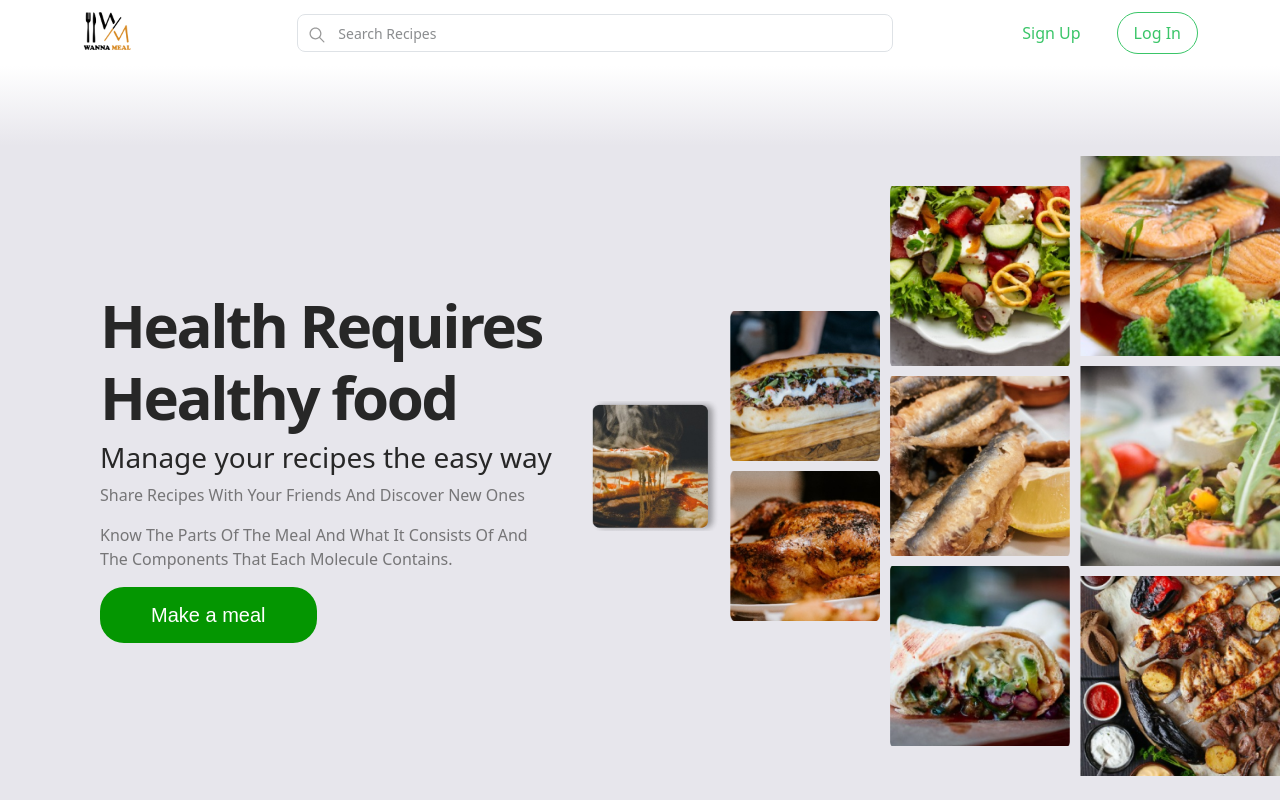
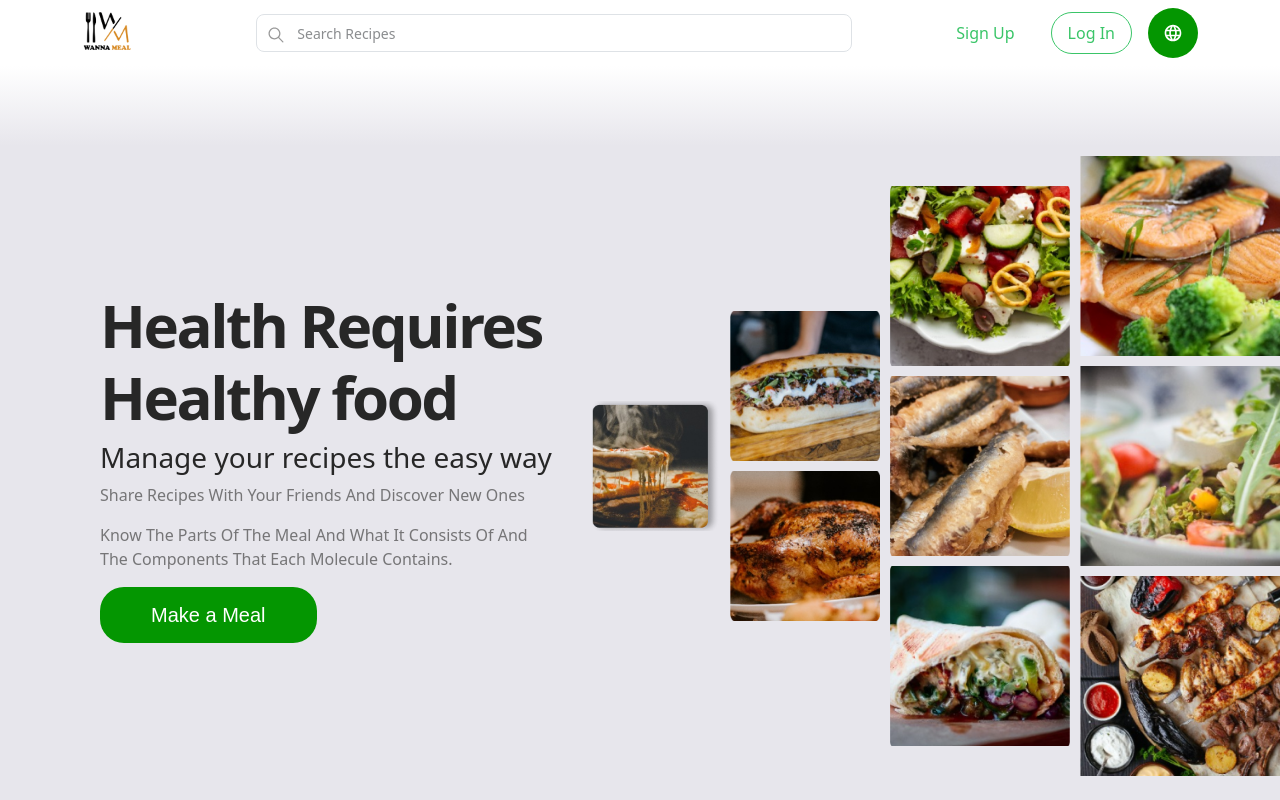
Before and after one commit to Graduation-Project-MRS/Frontend, a React (Create React App) app in the folder wannameal/: page / in a window 1280 px wide. Shown: the top 800 px of the page. Built offline with nearby package versions, Linux system fonts and the light colour scheme.

Commit message:
start localization

```diff
--- a/wannameal/package.json
+++ b/wannameal/package.json
@@ -11,8 +11,12 @@
     "axios": "^1.6.8",
     "bootstrap": "^5.3.3",
     "framer-motion": "^11.1.7",
+    "i18next": "^23.11.5",
+    "i18next-browser-languagedetector": "^8.0.0",
+    "i18next-http-backend": "^2.5.2",
     "react": "^18.2.0",
     "react-dom": "^18.2.0",
+    "react-i18next": "^14.1.2",
     "react-icons": "^5.1.0",
     "react-redux": "^9.1.1",
     "react-router-dom": "^6.22.3",
--- /dev/null
+++ b/wannameal/public/locales/en/translation.json
@@ -0,0 +1,8 @@
+{
+  "Where!?!?!?!": "Home page",
+  "heading": "Health Requires Healthy food",
+  "mini": "Manage your recipes the easy way",
+  "intro_p1": "Share Recipes With Your Friends And Discover New Ones",
+  "intro_p2": "Know The Parts Of The Meal And What It Consists Of And The Components That Each Molecule Contains.",
+  "mainBtn": "Make a Meal"
+}
--- a/wannameal/src/components/landingPage/LandingPage.jsx
+++ b/wannameal/src/components/landingPage/LandingPage.jsx
@@ -10,7 +10,9 @@ import rec9 from "../../assets/Rectangle 9.png";
 import rec10 from "../../assets/Rectangle 10.png";
 import { motion } from "framer-motion"
 import styles from './landing.module.css';
-export default function landingPage() {
+import { useTranslation } from "react-i18next";
+export default function LandingPage() {
+  const { t } = useTranslation()
   return (
     <div className={styles.homeContainer}>
       <div className={`container-lg m-0 p-0 `}>
@@ -21,19 +23,15 @@ export default function landingPage() {
             transition={{ duration: 0.8 }}
             className={`col-12 col-lg-6  ${styles.info}`}>
             <div className={styles.mainTitle}>
-              <h1 >
-                Health Requires Healthy food
-              </h1>
-              <h3>Manage your recipes the easy way</h3>
+              <h1>{t("heading")}</h1>
+              <h3>{t("mini")}</h3>
             </div>
             <div className={styles.description}>
-              <p>share recipes with your friends and discover new ones</p>
-              <p>
-                Know the parts of the meal and what it consists of and the
-                components that each molecule contains.
-              </p>
+              <p>{t('intro_p1')}</p>
+              <p>{t('intro_p2')}</p>
             </div>
-            <button className={`btn ${styles.button}`}>Make a meal</button>
+            <button className={`btn ${styles.button}`}>{t('mainBtn')}</button>
+
           </motion.div>
           <div className={` col-lg-6 ${styles.images}`}>
             <motion.div
--- /dev/null
+++ b/wannameal/src/components/languageSelector/LanguageSelector.jsx
@@ -0,0 +1,38 @@
+import React from 'react'
+import { useEffect } from 'react'
+import { useTranslation } from 'react-i18next'
+import style from './style.module.css'
+import { MdLanguage } from "react-icons/md";
+const langs = [
+    { code: 'en', lang: 'English' },
+    { code: 'ar', lang: 'Arabic' },
+]
+
+export default function LanguageSelector() {
+    const { i18n } = useTranslation()
+    const changeLanguage = (lng) => {
+        i18n.changeLanguage(lng)
+    }
+    // useEffect(() => {
+    //     document.body.dir = i18n.dir()
+    // }, [i18n, i18n.language])
+
+    return (
+        <>
+            <label className={style.popup}>
+                <input type="checkbox" />
+                <div tabIndex={0} className={style.burger}>
+                    <MdLanguage size={20} color='white' />
+                </div>
+                <nav className={style.popup_window}>
+                    <ul>
+                        {langs.map((x) => {
+                            return <li><button onClick={() => changeLanguage(x.code)} key={x.code}><span>{x.lang}</span></button></li>
+                        })}
+                    </ul>
+                </nav>
+            </label>
+
+        </>
+    )
+}
--- /dev/null
+++ b/wannameal/src/components/languageSelector/style.module.css
@@ -0,0 +1,189 @@
+/* The design is inspired from Galahhad*/
+
+.popup {
+  --burger-line-width: 1.125em;
+  --burger-line-height: 0.125em;
+  --burger-offset: 0.625em;
+  --burger-bg: #00bf63;
+  --burger-color: #333;
+  --burger-line-border-radius: 0.1875em;
+  --burger-diameter: 3.125em;
+  --burger-btn-border-radius: calc(var(--burger-diameter) / 2);
+  --burger-line-transition: 0.3s;
+  --burger-transition: all 0.1s ease-in-out;
+  --burger-hover-scale: 1.1;
+  --burger-active-scale: 0.95;
+  --burger-enable-outline-color: var(--burger-bg);
+  --burger-enable-outline-width: 0.125em;
+  --burger-enable-outline-offset: var(--burger-enable-outline-width);
+  /* nav */
+  --nav-padding-x: 0.25em;
+  --nav-padding-y: 0.625em;
+  --nav-border-radius: 0.375em;
+  --nav-border-color: #ccc;
+  --nav-border-width: 0.0625em;
+  --nav-shadow-color: rgba(0, 0, 0, 0.2);
+  --nav-shadow-width: 0 1px 5px;
+  --nav-bg: #eee;
+  --nav-font-family: "Poppins", sans-serif;
+  --nav-default-scale: 0.8;
+  --nav-active-scale: 1;
+  --nav-position-left: 0;
+  --nav-position-right: unset;
+  /* if you want to change sides just switch one property */
+  /* from properties to "unset" and the other to 0 */
+  /* title */
+  --nav-title-size: 0.625em;
+  --nav-title-color: #777;
+  --nav-title-padding-x: 1rem;
+  --nav-title-padding-y: 0.25em;
+  /* nav button */
+  --nav-button-padding-x: 1rem;
+  --nav-button-padding-y: 0.375em;
+  --nav-button-border-radius: 0.375em;
+  --nav-button-font-size: 17px;
+  --nav-button-hover-bg: #00bf63;
+  --nav-button-hover-text-color: #fff;
+  --nav-button-distance: 0.875em;
+  /* underline */
+  --underline-border-width: 0.0625em;
+  --underline-border-color: #ccc;
+  --underline-margin-y: 0.3125em;
+}
+
+/* popup settings 👆 */
+
+.popup {
+  display: inline-block;
+  text-rendering: optimizeLegibility;
+  position: relative;
+}
+
+.popup input {
+  display: none;
+}
+
+.burger {
+  display: flex;
+  position: relative;
+  align-items: center;
+  justify-content: center;
+  background: var(--green);
+  width: var(--burger-diameter);
+  height: var(--burger-diameter);
+  border-radius: var(--burger-btn-border-radius);
+  border: none;
+  cursor: pointer;
+  overflow: hidden;
+  transition: var(--burger-transition);
+  outline: var(--burger-enable-outline-width) solid transparent;
+  outline-offset: 0;
+}
+
+.popup_window {
+  transform: scale(var(--nav-default-scale));
+  visibility: hidden;
+  opacity: 0;
+  position: absolute;
+  padding: var(--nav-padding-y) var(--nav-padding-x);
+  background: var(--light_burble);
+  font-family: var(--nav-font-family);
+  color: var(--nav-text-color);
+  border-radius: var(--nav-border-radius);
+  box-shadow: var(--nav-shadow-width) var(--nav-shadow-color);
+  border: var(--nav-border-width) solid var(--nav-border-color);
+  top: calc(
+    var(--burger-diameter) + var(--burger-enable-outline-width) +
+      var(--burger-enable-outline-offset)
+  );
+  left: var(--nav-position-left);
+  right: var(--nav-position-right);
+  transition: var(--burger-transition);
+  margin-top: 10px;
+}
+
+@media (max-width: 1056px) {
+  .popup_window {
+    left: -38px;
+  }
+}
+@media (max-width: 991px) {
+  .popup_window {
+    top: 0px;
+    left: 110%;
+    margin: 0;
+    padding: 0;
+  }
+  .popup_window ul {
+    display: flex;
+  }
+  .popup_window ul button {
+    padding: 5px !important;
+  }
+}
+.popup_window ul {
+  margin: 0;
+  padding: 0;
+  list-style-type: none;
+}
+
+.popup_window ul button {
+  outline: none;
+  width: 100%;
+  border: none;
+  background: none;
+  display: flex;
+  align-items: center;
+  color: var(--green);
+  font-size: var(--nav-button-font-size);
+  padding: var(--nav-button-padding-y) var(--nav-button-padding-x);
+  white-space: nowrap;
+  border-radius: var(--nav-button-border-radius);
+  cursor: pointer;
+  column-gap: var(--nav-button-distance);
+}
+
+/* actions */
+
+.popup_window ul button:hover,
+.popup_window ul button:focus-visible,
+.popup_window ul button:hover svg,
+.popup_window ul button:focus-visible svg {
+  color: var(--text_white);
+  background: var(--green);
+}
+
+.burger:hover {
+  transform: scale(var(--burger-hover-scale));
+}
+
+.burger:active {
+  transform: scale(var(--burger-active-scale));
+}
+
+.burger:focus:not(:hover) {
+  outline-color: var(--burger-enable-outline-color);
+  outline-offset: var(--burger-enable-outline-offset);
+}
+
+.popup input:checked + .burger span:nth-child(1) {
+  top: 50%;
+  transform: translateY(-50%) rotate(45deg);
+}
+
+.popup input:checked + .burger span:nth-child(2) {
+  bottom: 50%;
+  transform: translateY(50%) rotate(-45deg);
+}
+
+.popup input:checked + .burger span:nth-child(3) {
+  transform: translateX(
+    calc(var(--burger-diameter) * -1 - var(--burger-line-width))
+  );
+}
+
+.popup input:checked ~ nav {
+  transform: scale(var(--nav-active-scale));
+  visibility: visible;
+  opacity: 1;
+}
--- a/wannameal/src/components/navbar/navbar.jsx
+++ b/wannameal/src/components/navbar/navbar.jsx
@@ -10,6 +10,7 @@ import { IoIosSearch } from "react-icons/io";
 import { useSelector } from "react-redux";
 import { getuser, logout } from "../../redux/slices/authSlice";
 import { IoNotificationsOutline } from "react-icons/io5";
+import LanguageSelector from "../../components/languageSelector/LanguageSelector";
 
 function Navbar() {
   const [mode, setMode] = useState("light");
@@ -98,7 +99,7 @@ function Navbar() {
               <span className="navbar-toggler-icon" />
             </button>
             <div
-              className={` ${style.dragMenu} collapse navbar-collapse`}
+              className={` ${style.dragMenu} collapse navbar-collapse gap-3`}
               id="navbarSupportedContent"
             >
               <form className={`d-flex mx-auto ${style.navForm}`} role="search">
@@ -159,6 +160,7 @@ function Navbar() {
                   </>
                 )}
               </div>
+              <LanguageSelector />
             </div>
           </div>
         </nav>
--- /dev/null
+++ b/wannameal/src/i18n.js
@@ -0,0 +1,15 @@
+import i18n from "i18next";
+import LanguageDetector from "i18next-browser-languagedetector";
+import { initReactI18next } from "react-i18next";
+import Backend from 'i18next-http-backend';
+
+i18n
+    .use(LanguageDetector)
+    .use(initReactI18next)
+    .use(Backend)
+    .init({
+        debug: true,
+        fallbackLng: 'en',
+        lng: "en",
+        returnObjects: true,
+    });
--- a/wannameal/src/index.js
+++ b/wannameal/src/index.js
@@ -8,15 +8,18 @@ import reportWebVitals from "./reportWebVitals";
 import { BrowserRouter } from "react-router-dom";
 import { Provider } from "react-redux";
 import store from "./redux/store";
+import './i18n.js';
 
 const root = ReactDOM.createRoot(document.getElementById("root"));
 root.render(
   <React.StrictMode>
-    <BrowserRouter>
-      <Provider store={store}>
-        <App />
-      </Provider>
-    </BrowserRouter>
+    <React.Suspense fallback='loading ...'>
+      <BrowserRouter>
+        <Provider store={store}>
+          <App />
+        </Provider>
+      </BrowserRouter>
+    </React.Suspense>
   </React.StrictMode>
 );
 reportWebVitals();
```
Also changed, not shown: wannameal/public/locales/ar/translation.json (added, +8 -0 lines), 2 other files (tests, documents, lock files or other folders).
